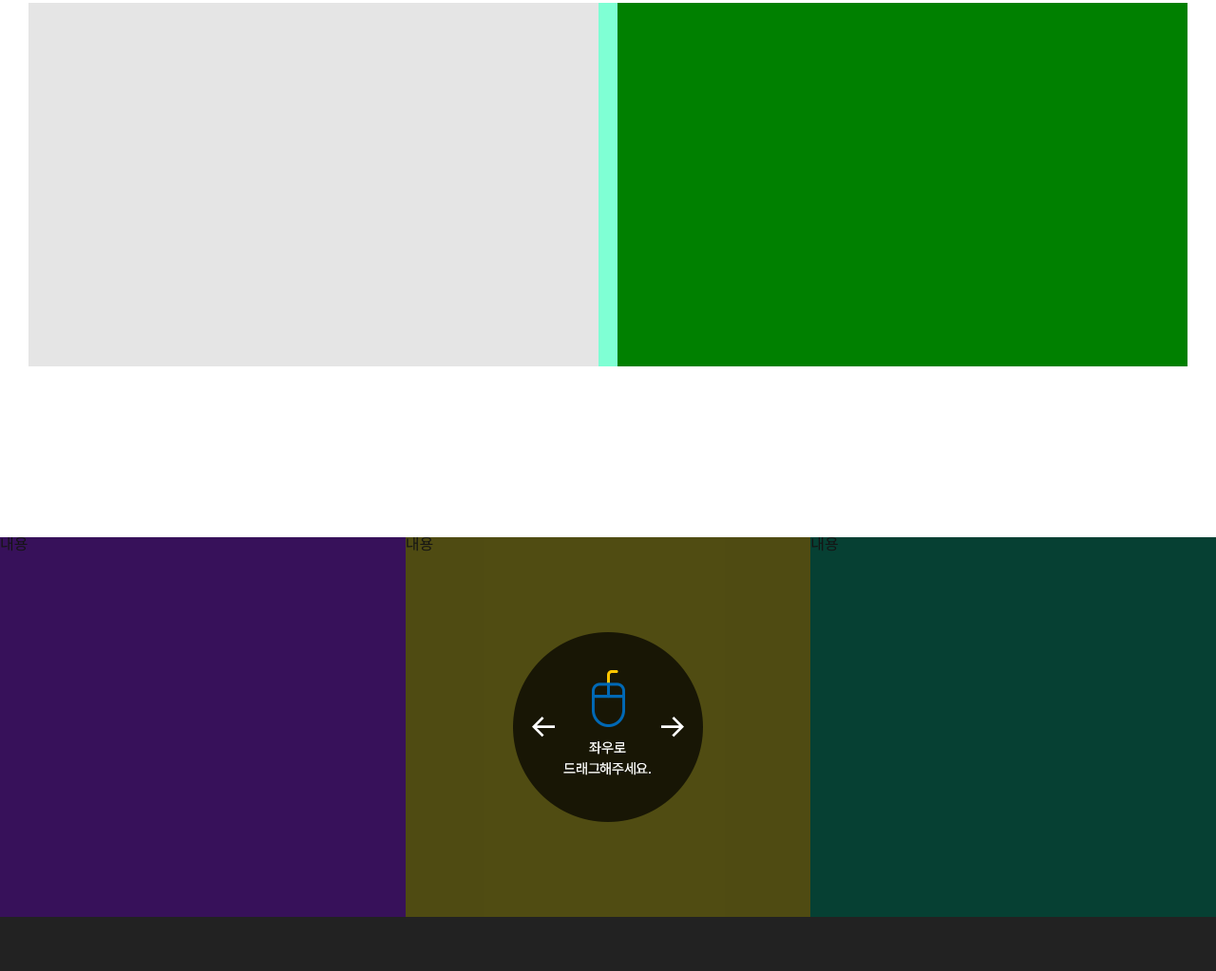
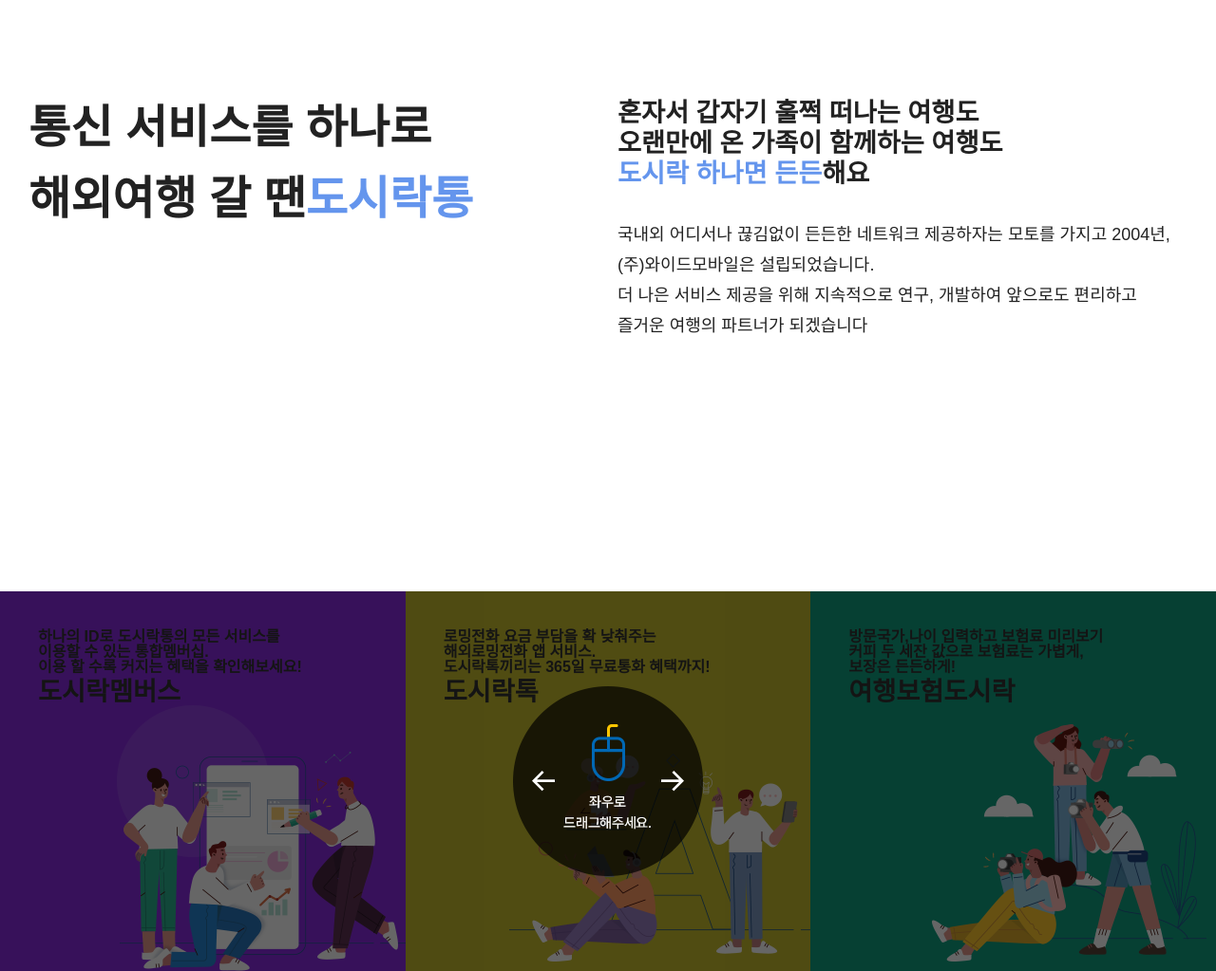
Before and after one commit to YUNAHRAM/dosiraktongClone, a plain HTML site: page dosiraktong/index.html in a window 1280 px wide. Shown: the part 1777-2800 px from the top of the page at 95% size. Drawn offline with nearby package versions, Linux system fonts and the light colour scheme; no server answers; a script that the page names is missing; a web font is replaced by a local one.

Commit message:
no message

```diff
--- a/dosiraktong/css/style.css
+++ b/dosiraktong/css/style.css
@@ -41,18 +41,23 @@ html.active {
   position: fixed;
   right: 20px;
   bottom: 100px;
-  width: 100px;
-  height: 100px;
+  width: 60px;
+  height: 60px;
   z-index: 9999;
-  border: 0;
-  background: blud;
+  border: none;
+  border-radius: 10px;
+  background:rgba(247, 172, 172, 0);
   cursor: pointer;
   transition: all 0.5s;
   opacity: 0;
 }
 .gotop.active {
   opacity: 1;
-  background: red;
+  background: rgb(234, 125, 125);
+}
+.gotop i{
+  color: white;
+  font-size: 2.5rem;
 }
 /* 공통요소 : 2번이상 재활용 코드 */
 .inner {
@@ -498,11 +503,10 @@ html.active {
 }
 .service h2 {
   text-align: center;
+  padding-bottom: 20px;
   /* 글자 셋팅 */
 }
-.service h2 span {
-  /* 글자색 수정 */
-}
+
 .service-contents {
   height: 680px;
   display: flex;
@@ -605,30 +609,52 @@ html.active {
 /* 서비스 끝  */
 /* 정보 시작  */
 .info {
+  height: 100vh;
   position: relative;
   display: block;
 }
 .info .inner {
+  height: 100%;
+  position: absolute;
+  top: 100px;
   padding: 180px 30px;
 }
 .info-contents {
-  background-color: aquamarine;
+
   display: flex;
   justify-content: space-between;
-  height: 430px;
+  height: 1030px;
   width: 100%;
+
 }
 .info-left {
+
+  line-height: 4rem;
+
   width: calc(50% - 10px);
   height: 100%;
-  background: #e5e5e5;
+
 }
 .info-right {
   width: calc(50% - 10px);
   height: 100%;
-  background: green;
+
 }
-
+.color-blue{
+  color: cornflowerblue;
+}
+.font-size-big{
+  font-size: 3rem;
+  font-weight: bold;
+}
+.font-size-mid{
+  line-height: 2rem;
+  font-size: 1.7rem;
+}
+.font-size-small{
+  font-size: 18px;
+  line-height: 2rem;
+}
 /* 정보 반응형  */
 
 @media screen and (max-width: 1280px) {
@@ -671,13 +697,30 @@ html.active {
   width: 100%;
   height: 100%;
 }
+.category-link .font-size-mid{
+  padding-top:90px;
+  margin-left: 40px;
+  position:absolute;
+  font-weight: bold;
+}
+.category-link p{
+
+  padding-top:40px;
+  margin-left: 40px;
+  position:absolute;
+  font-weight: bold;
+
+}
 .clink-1 {
+  background: url("../images/main_banner_figure1.png") no-repeat bottom right;
   background-color: blueviolet;
 }
 .clink-2 {
+  background: url("../images/main_banner_figure2.png") no-repeat bottom right;
   background-color: rgb(199, 189, 45);
 }
 .clink-3 {
+  background: url("../images/main_banner_figure3.png") no-repeat bottom right;
   background-color: rgb(16, 160, 129);
 }
 .category-pop {
--- a/dosiraktong/index.html
+++ b/dosiraktong/index.html
@@ -67,7 +67,7 @@
 
 <body>
     <!-- 위로가기 -->
-    <button class="gotop">위로가기</button>
+    <button class="gotop"><i class="xi-arrow-up"></i></button>
     <!-- 메인 레이아웃 영역 시작 :용도=관례 -->
     <!-- 시작할때 약속 class="wrap" -->
     <div class="wrap">
@@ -174,7 +174,7 @@
         <!-- 서비스 시작-->
         <section class="service">
             <div class="inner">
-                <h2><span>도시락통</span> 서비스 둘러보기</h2>
+                <h2><span class="color-blue">도시락통</span> 서비스 둘러보기</h2>
                 <div class="service-contents">
                     <div class="service-left">
                         <a href="#" class="service-link-1" data-aos="fade-right"></a>
@@ -191,8 +191,17 @@
         <section class="info">
             <div class="inner">
                 <div class="info-contents">
-                    <div class="info-left"></div>
-                    <div class="info-right"></div>
+                    <div class="info-left"><span class="font-size-big">통신 서비스를 하나로
+                    <br>
+                해외여행 갈 땐<span class="color-blue ">도시락통</span></span></div>
+                    <div class="info-right">
+                        <span class="font-size-mid"><h4>혼자서 갑자기 훌쩍 떠나는 여행도<br>오랜만에 온 가족이 함께하는 여행도<br><span class="color-blue ">도시락 하나면 든든</span>해요</h4></span>
+                        <br><p class="font-size-small">국내외 어디서나 끊김없이 든든한 네트워크 제공하자는 모토를 가지고 2004년,
+                            (주)와이드모바일은 설립되었습니다.
+                            <br>
+                            더 나은 서비스 제공을 위해 지속적으로 연구, 개발하여 앞으로도 편리하고 즐거운 여행의 파트너가
+                            되겠습니다</p>
+                    </div>
                 </div>
             </div>
         </section>
@@ -203,13 +212,21 @@
             <div class="swiper swcategory">
                 <div class="swiper-wrapper">
                     <div class="swiper-slide">
-                        <a href="#" class="category-link clink-1">내용</a>
+                        <a href="#" class="category-link clink-1"><span class="font-size-mid">도시락멤버스</span>
+                        <p>하나의 ID로 도시락통의 모든 서비스를
+                            <br>이용할 수 있는 통합멤버십.
+                            <br>
+                            이용 할 수록 커지는 혜택을 확인해보세요!
+                        </p></a>
                     </div>
                     <div class="swiper-slide">
-                        <a href="#" class="category-link clink-2">내용</a>
+                        <a href="#" class="category-link clink-2"><span class="font-size-mid">도시락톡</span><p>로밍전화 요금 부담을 확 낮춰주는 <br>해외로밍전화 앱 서비스.<br>도시락톡끼리는 365일 무료통화 혜택까지!</p></a>
                     </div>
                     <div class="swiper-slide">
-                        <a href="#" class="category-link clink-3">내용</a>
+                        <a href="#" class="category-link clink-3"><span class="font-size-mid">여행보험도시락</span><p>방문국가,나이 입력하고 보험료 미리보기
+                            <br>커피 두 세잔 값으로 보험료는 가볍게,
+                            <br>보장은 든든하게!
+                        </p></a>
                     </div>
                 </div>
             </div>
```
